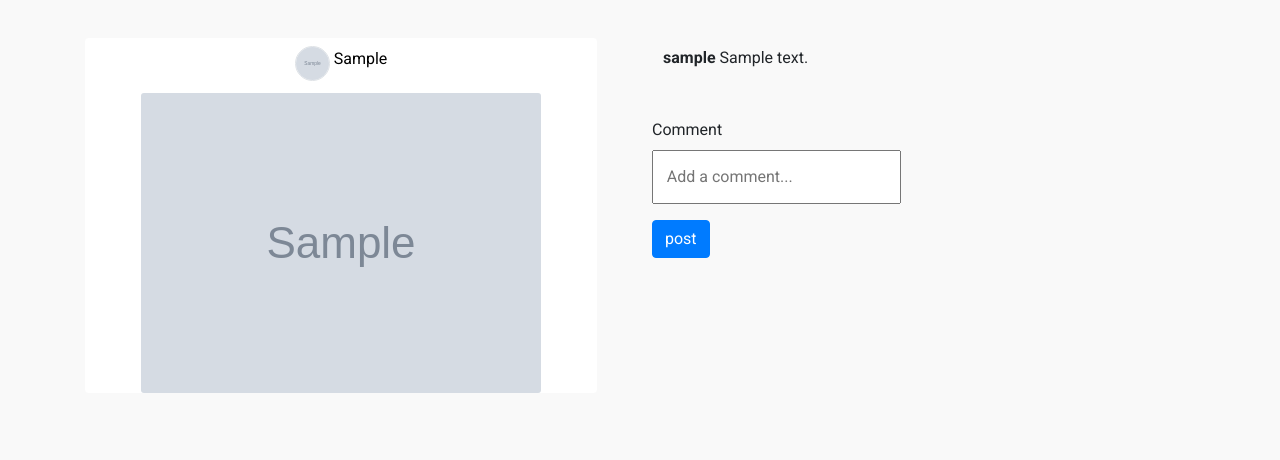
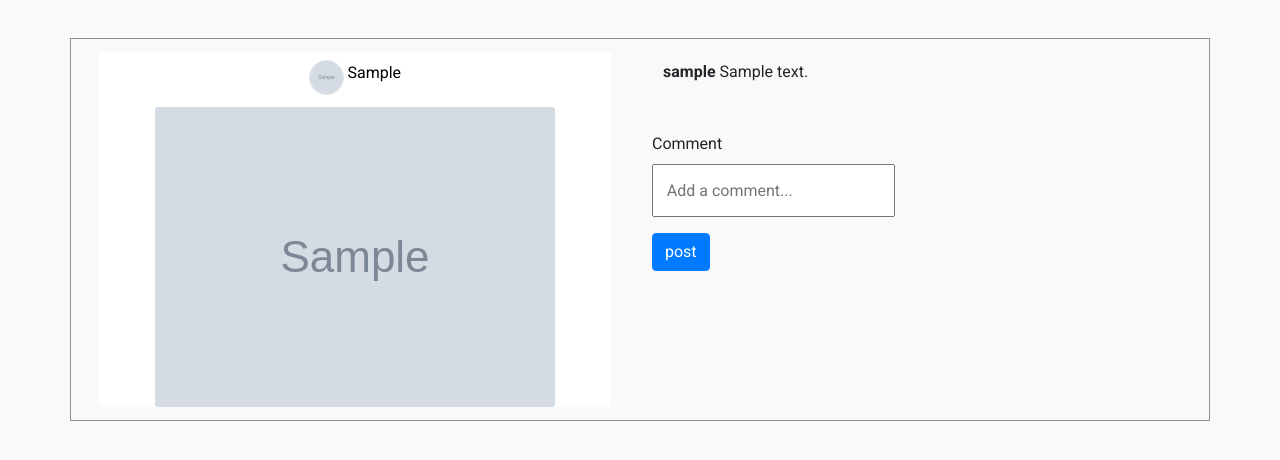
Before and after one commit to JoyChristine/Instagram, a Django app: page /post/1/ in a window 1280 px wide. Shown: the part 58-518 px from the top of the page. Run offline with Django 4.2, Linux system fonts and the light colour scheme; a user stored in the database is signed in; tables that the repository leaves empty hold one stand-in row (values such as "Sample post"); grey boxes marked "Sample" are stand-in pictures; some libraries are stand-ins or nearby versions.

Commit message:
style comment-row: padding & border

```diff
--- a/static/css/style.css
+++ b/static/css/style.css
@@ -310,8 +310,12 @@
     width:7vw;
     height:7vw;
 }
-
+/* comment */
 .controls .textinput{
     width:70%;
     padding:1vw;
 }
+#comment-row{
+    border:1px solid #8e8e8e;
+    padding:1vw 1vw 1vw 1vw;
+}
```
